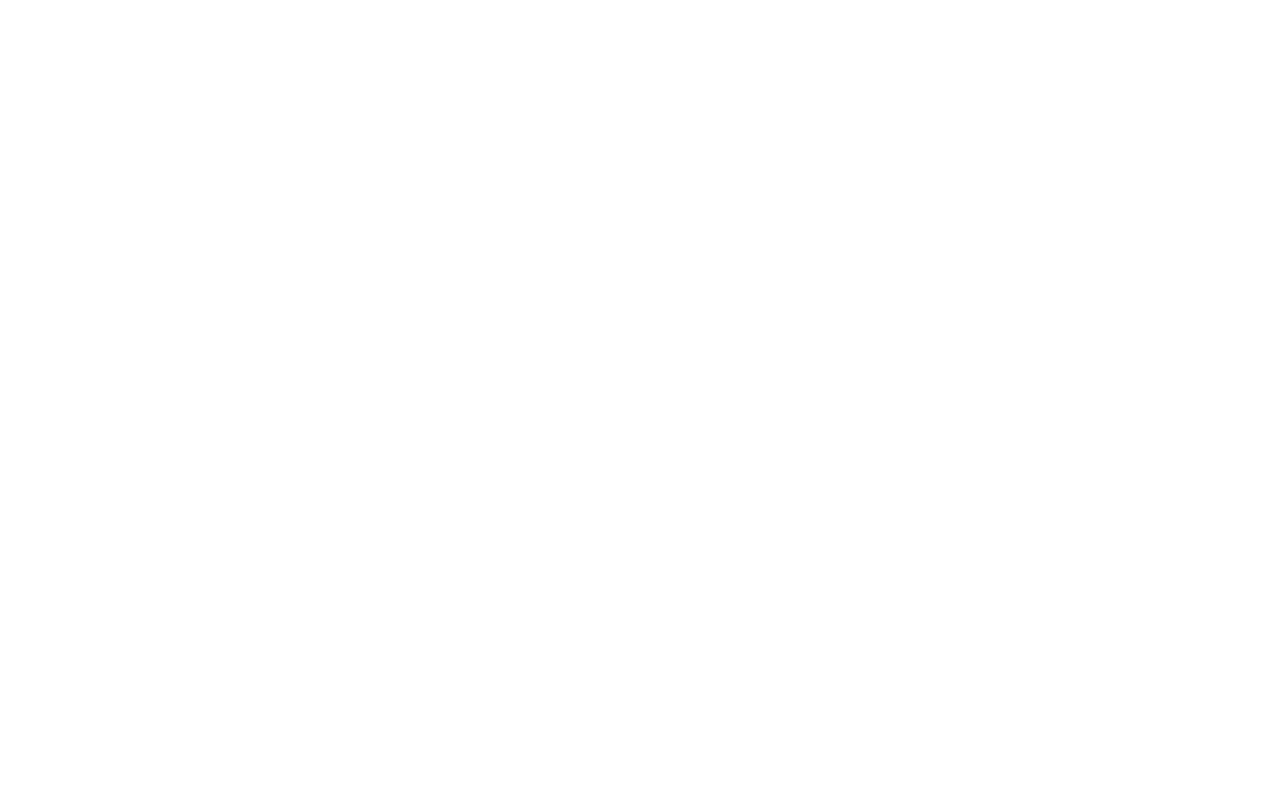
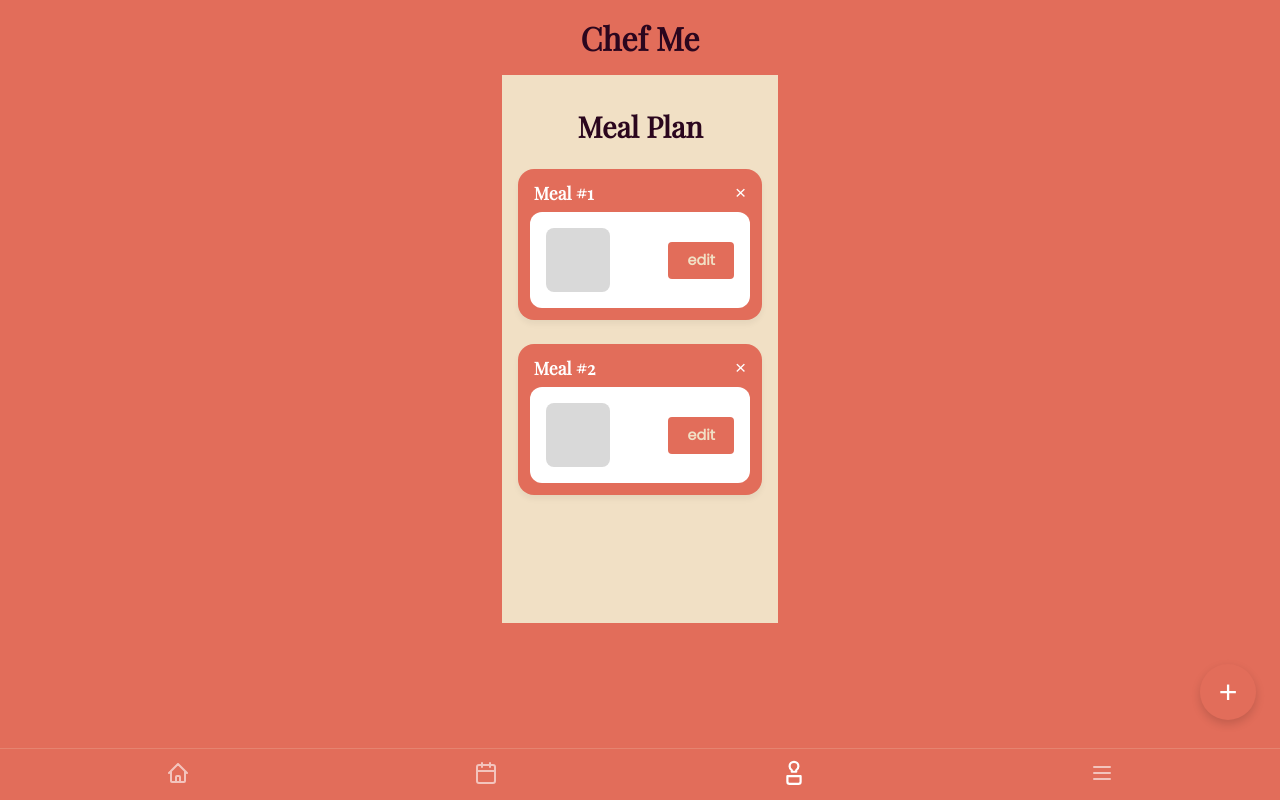
Before and after one commit to pmaidan/ChefMyself, a React (Vite) app: page / in a window 1280 px wide. Built offline with nearby package versions, Linux system fonts and the light colour scheme.

Commit message:
basic meal page

```diff
--- a/src/App.jsx
+++ b/src/App.jsx
@@ -1,3 +1,7 @@
-function App() {}
+import MealPlan from "./pages/MealPlan.jsx";
+
+function App() {
+  return <MealPlan />;
+}
 
 export default App;
--- /dev/null
+++ b/src/components/BottomNav.jsx
@@ -0,0 +1,56 @@
+// export function BottomNav({ activeTab }) {
+//   const tabs = [
+//     { id: "home", label: "Home", path: "M3 10.5 12 3l9 7.5V21h-6v-6H9v6H3z" },
+//     { id: "calendar", label: "Calendar", path: "M4 5h16v16H4z M8 3v4 M16 3v4 M4 10h16" },
+//     { id: "recipes", label: "Recipes", path: "M4 3v7a4 4 0 0 0 8 0V3 M8 3v18 M18 3v18 M18 3a4 4 0 0 1 4 4v4h-4" },
+//     { id: "list", label: "List", path: "M8 6h13 M8 12h13 M8 18h13 M3 6h.01 M3 12h.01 M3 18h.01" },
+//   ];
+
+//   return (
+//     <nav className="fixed bottom-0 left-0 right-0 bg-[#D87A64] py-3 px-6 flex justify-around items-center border-t border-[#c46853]">
+//       {tabs.map((tab) => {
+//         const isActive = activeTab === tab.id;
+//         return <button key={tab.id} aria-label={tab.label} className={`text-white transition ${isActive ? "opacity-100 scale-110" : "opacity-60 hover:opacity-90"}`}>
+//           <svg aria-hidden="true" viewBox="0 0 24 24" width="24" height="24" fill="none" stroke="currentColor" strokeWidth="2" strokeLinecap="round" strokeLinejoin="round">
+//             <path d={tab.path} />
+//           </svg>
+//         </button>;
+//       })}
+//     </nav>
+//   );
+// }
+
+export function BottomNav({ activeTab }) {
+  return (
+    <nav className="bottom-nav">
+      {/* Home Icon */}
+      <button className={`nav-item ${activeTab === 'home' ? 'active' : ''}`} aria-label="home">
+        <svg width="24" height="24" fill="none" stroke="currentColor" strokeWidth="2" viewBox="0 0 24 24">
+          <path strokeLinecap="round" strokeLinejoin="round" d="M3 12l2-2m0 0l7-7 7 7M5 10v10a1 1 0 001 1h3m10-11l2 2m-2-2v10a1 1 0 01-1 1h-3m-6 0a1 1 0 001-1v-4a1 1 0 011-1h2a1 1 0 011 1v4a1 1 0 001 1m-6 0h6" />
+        </svg>
+      </button>
+
+      {/* Calendar Icon */}
+      <button className={`nav-item ${activeTab === 'calendar' ? 'active' : ''}`} aria-label="calendar">
+        <svg width="24" height="24" fill="none" stroke="currentColor" strokeWidth="2" viewBox="0 0 24 24">
+          <rect x="3" y="4" width="18" height="18" rx="2" ry="2" strokeLinecap="round" strokeLinejoin="round" />
+          <path strokeLinecap="round" strokeLinejoin="round" d="M16 2v4M8 2v4M3 10h18" />
+        </svg>
+      </button>
+
+      {/* Recipes / Chef Icon */}
+      <button className={`nav-item ${activeTab === 'recipes' ? 'active' : ''}`} aria-label="recipes">
+        <svg width="24" height="24" fill="none" stroke="currentColor" strokeWidth="2" viewBox="0 0 24 24">
+          <path strokeLinecap="round" strokeLinejoin="round" d="M12 2a4 4 0 00-4 4c0 1.5.8 2.8 2 3.5V11h4V9.5c1.2-.7 2-2 2-3.5a4 4 0 00-4-4zM6 15h12v5a2 2 0 01-2 2H8a2 2 0 01-2-2v-5z" />
+        </svg>
+      </button>
+
+      {/* List Icon */}
+      <button className={`nav-item ${activeTab === 'list' ? 'active' : ''}`} aria-label="list">
+        <svg width="24" height="24" fill="none" stroke="currentColor" strokeWidth="2" viewBox="0 0 24 24">
+          <path strokeLinecap="round" strokeLinejoin="round" d="M4 6h16M4 12h16M4 18h16" />
+        </svg>
+      </button>
+    </nav>
+  );
+}
--- /dev/null
+++ b/src/components/FloatingActionButton.jsx
@@ -0,0 +1,7 @@
+export function FloatingActionButton({ onClick }) {
+  return (
+    <button onClick={onClick} className="fab" aria-label="Add Meal">
+      +
+    </button>
+  );
+}
--- /dev/null
+++ b/src/components/Header.jsx
@@ -0,0 +1,7 @@
+export function Header({ title }) {
+  return (
+    <header className="theme-terracotta" style={{ width: '100%', padding: '1rem', textAlign: 'center' }}>
+      <h1>{title}</h1>
+    </header>
+  );
+}
--- /dev/null
+++ b/src/components/MealCard.jsx
@@ -0,0 +1,43 @@
+// export function MealCard({ title, mealName, onEdit, onRemove }) {
+//   return (
+//     <div className="theme-terracotta" style={{ borderRadius: '12px', padding: '12px', width: '100%', maxWidth: '350px' }}>
+//       <div style={{ display: 'flex', justifyContent: 'space-between', color: '#fff', marginBottom: '8px' }}>
+//         <span style={{ fontFamily: 'var(--font-display)', fontWeight: 'bold' }}>{title}</span>
+//         <button onClick={onRemove} style={{ background: 'none', border: 'none', color: '#fff', cursor: 'pointer', fontSize: '1.2rem' }}>&times;</button>
+//       </div>
+//       <div className="theme-cream" style={{ borderRadius: '8px', padding: '16px', display: 'flex', justifyContent: 'space-between', alignItems: 'center' }}>
+//         <div style={{ display: 'flex', alignItems: 'center', gap: '12px' }}>
+//           <div style={{ width: '64px', height: '64px', backgroundColor: '#ccc', borderRadius: '6px' }} />
+//           <span style={{ fontFamily: 'var(--font-display)', color: 'var(--color-primary)', fontSize: '1.1rem' }}>{mealName}</span>
+//         </div>
+//         <button className="btn-primary">edit</button>
+//       </div>
+//     </div>
+//   );
+// }
+export function MealCard({ title, mealName, onEdit, onRemove }) {
+  return (
+    <div className="meal-card-outer">
+      {/* Card Header */}
+      <div style={{ display: 'flex', justifyContent: 'space-between', alignItems: 'center', color: '#fff', padding: '0 4px 8px 4px' }}>
+        <span style={{ fontFamily: 'var(--font-display)', fontWeight: '600', fontSize: '1.1rem' }}>{title}</span>
+        <button onClick={onRemove} style={{ background: 'none', border: 'none', color: '#fff', cursor: 'pointer', fontSize: '1.2rem' }}>
+          &times;
+        </button>
+      </div>
+
+      {/* Card White Body */}
+      <div className="meal-card-inner">
+        <div style={{ display: 'flex', alignItems: 'center', gap: '12px' }}>
+          <div className="meal-image-placeholder" />
+          <span style={{ fontFamily: 'var(--font-body)', color: 'var(--color-light)', fontSize: '1.1rem', fontWeight: '500' }}>
+            {mealName}
+          </span>
+        </div>
+        <button className="btn-primary" onClick={onEdit} style={{ padding: '0.5rem 1.2rem', fontSize: '0.9rem' }}>
+          edit
+        </button>
+      </div>
+    </div>
+  );
+}
--- a/src/main.jsx
+++ b/src/main.jsx
@@ -1,6 +1,8 @@
 import { StrictMode } from "react";
 import { createRoot } from "react-dom/client";
 import App from "./App.jsx";
+// loads styles.css
+import "./styles.css";
 
 createRoot(document.getElementById("root")).render(
   <StrictMode>
--- /dev/null
+++ b/src/pages/MealPlan.jsx
@@ -0,0 +1,45 @@
+// // src/pages/MealPlan.jsx
+// import { Header } from "../components/Header";
+// import { MealCard } from "../components/MealCard";
+// import { FloatingActionButton } from "../components/FloatingActionButton";
+// import { BottomNav } from "../components/BottomNav";
+
+// export default function MealPlan() {
+//   return (
+//     <div className="container theme-cream">
+//       <Header title="Chef Me" />
+
+//       <main style={{ display: 'flex', flexDirection: 'column', gap: '1.5rem', alignItems: 'center', padding: '2rem 0', paddingBottom: '6rem' }}>
+//         <h2>Meal Plan</h2>
+//         <MealCard title="Meal #1" mealName="Meal" />
+//         <MealCard title="Meal #2" mealName="Meal" />
+//       </main>
+
+//       <FloatingActionButton onClick={() => console.log("Add clicked")} />
+//       <BottomNav activeTab="recipes" />
+//     </div>
+//   );
+// }
+// src/pages/MealPlan.jsx
+import { Header } from "../components/Header";
+import { MealCard } from "../components/MealCard";
+import { FloatingActionButton } from "../components/FloatingActionButton";
+import { BottomNav } from "../components/BottomNav";
+
+export default function MealPlan() {
+  return (
+    <div style={{ maxWidth: '100%', minHeight: '100vh', padding: 0, position: 'relative' }}>
+      <Header title="Chef Me" />
+
+      <main style={{ display: 'flex', flexDirection: 'column', alignItems: 'center', gap: '1.5rem', padding: '2rem 1rem 8rem 1rem', backgroundColor: 'var(--color-secondary)' }}>
+        <h2 style={{ fontFamily: 'var(--font-display)', fontSize: '1.8rem', color: 'var(--color-dark)' }}>Meal Plan</h2>
+
+        <MealCard title="Meal #1" mealName="Meal" />
+        <MealCard title="Meal #2" mealName="Meal" />
+      </main>
+
+      <FloatingActionButton onClick={() => console.log("Add clicked")} />
+      <BottomNav activeTab="recipes" />
+    </div>
+  );
+}
--- a/src/styles.css
+++ b/src/styles.css
@@ -1,4 +1,4 @@
-@import url('https://googleapis.com');
+@import url('https://fonts.googleapis.com/css2?family=Playfair+Display&family=Poppins&family=Source+Sans+3&display=swap');
 
 /* Global variable tokens */
 :root {
@@ -82,10 +82,94 @@
   opacity: 0.9;
 }
 
+/* Floating Action Button */
+.fab {
+  position: fixed;
+  bottom: 5rem;
+  right: 1.5rem;
+  width: 3.5rem;
+  height: 3.5rem;
+  background-color: var(--color-primary);
+  color: var(--color-light);
+  border: none;
+  border-radius: 50%;
+  font-size: 2rem;
+  display: flex;
+  align-items: center;
+  justify-content: center;
+  cursor: pointer;
+  box-shadow: 0 4px 10px rgba(0, 0, 0, 0.15);
+  transition: opacity 0.2s ease, transform 0.2s ease;
+}
+
+.fab:hover {
+  opacity: 0.9;
+  transform: scale(1.05);
+}
+
+/* Bottom Navigation Bar */
+.bottom-nav {
+  position: fixed;
+  bottom: 0;
+  left: 0;
+  right: 0;
+  background-color: var(--color-primary);
+  padding: 0.75rem 1.5rem;
+  display: flex;
+  justify-content: space-around;
+  align-items: center;
+  border-top: 1px solid rgba(241, 224, 197, 0.2);
+}
+
+.nav-item {
+  background: none;
+  border: none;
+  color: var(--color-light);
+  cursor: pointer;
+  opacity: 0.6;
+  transition: opacity 0.2s ease, transform 0.2s ease;
+}
+
+.nav-item.active {
+  opacity: 1;
+  transform: scale(1.1);
+}
+
+.nav-item:hover {
+  opacity: 0.9;
+}
+/* Add inside your style.css */
+
+.meal-card-outer {
+  background-color: var(--color-primary);
+  border-radius: 16px;
+  padding: 12px;
+  width: 100%;
+  max-width: 340px;
+  box-shadow: 0 4px 6px rgba(0, 0, 0, 0.05);
+}
+
+.meal-card-inner {
+  background-color: var(--color-light); /* Pure white background */
+  border-radius: 12px;
+  padding: 16px;
+  display: flex;
+  align-items: center;
+  justify-content: space-between;
+  gap: 12px;
+}
+
+.meal-image-placeholder {
+  width: 64px;
+  height: 64px;
+  background-color: #D9D9D9;
+  border-radius: 8px;
+  flex-shrink: 0;
+}
 /* ==========================================================================
    4. CALENDAR PAGE STYLES
    ========================================================================== */
-.app-header {
+/* .app-header {
   background-color: var(--color-primary);
   padding: 1.25rem;
   text-align: center;
@@ -200,4 +284,4 @@
 
 .nav-icon.active, .nav-icon:hover {
   opacity: 1;
-}
+} */
```
Also changed, not shown: src/components/ActionButton.jsx (added, +11 -0 lines), 1 other file (tests, documents, lock files or other folders).
